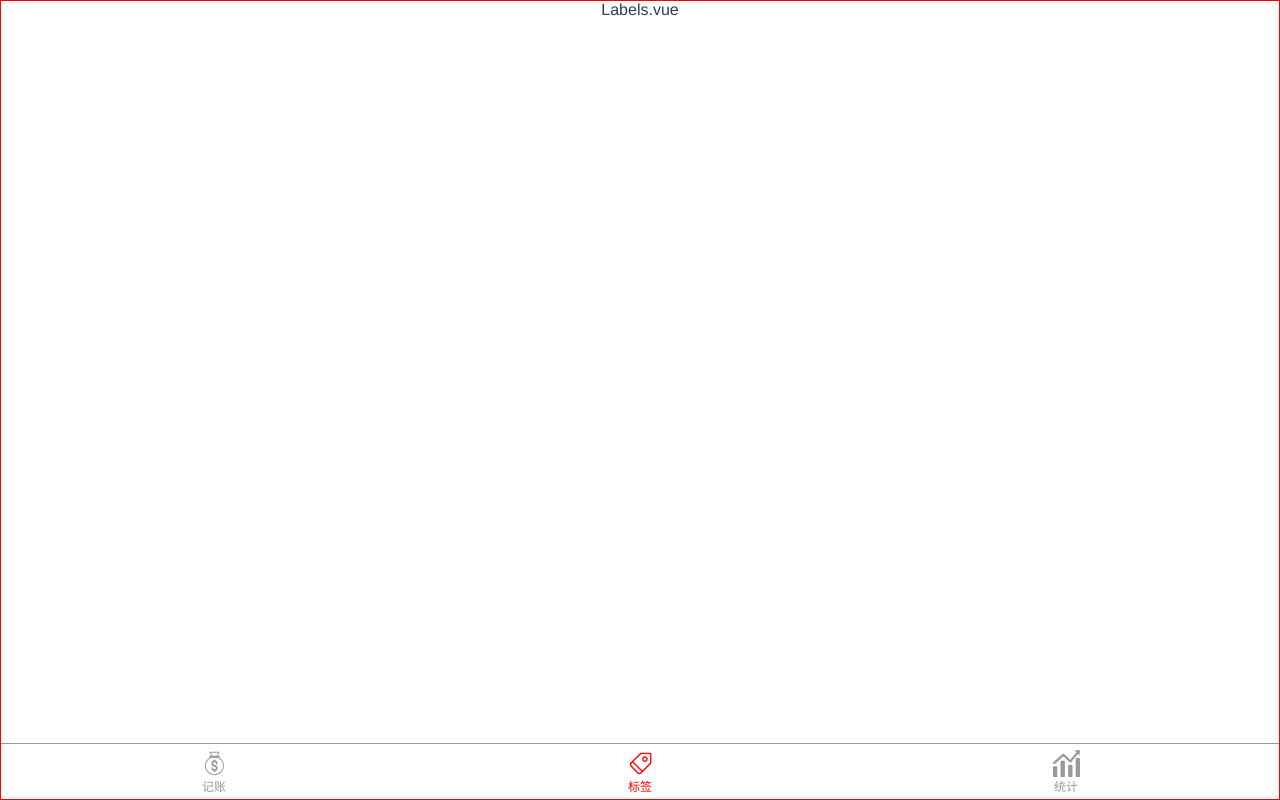
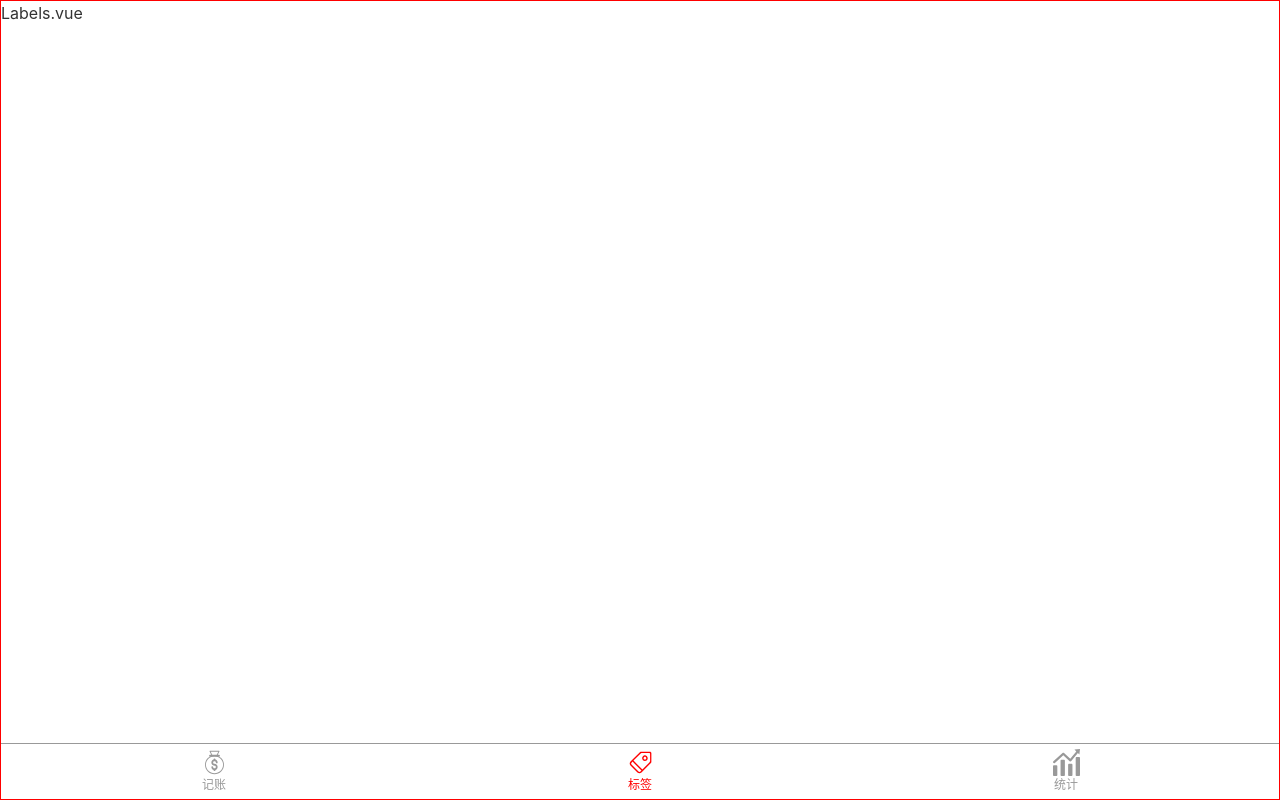
Before and after one commit to baishixueyi/one, a Vue app: page /#/labels in a window 1280 px wide. Built offline with nearby package versions, Linux system fonts and the light colour scheme.

Commit message:
样式重置和全局变量

```diff
--- a/src/App.vue
+++ b/src/App.vue
@@ -5,33 +5,13 @@
 </template>
 
 <style lang="scss">
-* {
-  box-sizing: border-box;
-  padding:0;
-  margin:0;
-}
-a {
-  text-decoration: none;
-  color: inherit;
-}
+@import '~@/assets/style/reset.scss';
+@import '~@/assets/style/helper.scss';
 #app {
-  font-family: Avenir, Helvetica, Arial, sans-serif;
+  font-family: $font-hei;
   -webkit-font-smoothing: antialiased;
   -moz-osx-font-smoothing: grayscale;
-  text-align: center;
-  color: #2c3e50;
-}
-
-#nav {
-  padding: 30px;
-
-  a {
-    font-weight: bold;
-    color: #2c3e50;
-
-    &.router-link-exact-active {
-      color: #42b983;
-    }
-  }
+  line-height: 1.5;
+  color: #333;
 }
 </style>
--- /dev/null
+++ b/src/assets/style/helper.scss
@@ -0,0 +1,4 @@
+$font-hei:-apple-system, "Noto Sans", "Helvetica Neue", Helvetica, "Nimbus Sans L", Arial, "Liberation Sans", "PingFang SC", "Hiragino Sans GB", "Noto Sans CJK SC", "Source Han Sans SC", "Source Han Sans CN", "Microsoft YaHei", "Wenquanyi Micro Hei", "WenQuanYi Zen Hei", "ST Heiti", SimHei, "WenQuanYi Zen Hei Sharp", sans-serif;
+$font-song:Georgia, "Nimbus Roman No9 L", "Songti SC", "Noto Serif CJK SC", "Source Han Serif SC", "Source Han Serif CN", STSong, "AR PL New Sung", "AR PL SungtiL GB", NSimSun, SimSun, "TW\-Sung", "WenQuanYi Bitmap Song", "AR PL UMing CN", "AR PL UMing HK", "AR PL UMing TW", "AR PL UMing TW MBE", PMingLiU, MingLiU, serif;
+$font-kai:Baskerville, Georgia, "Liberation Serif", "Kaiti SC", STKaiti, "AR PL UKai CN", "AR PL UKai HK", "AR PL UKai TW", "AR PL UKai TW MBE", "AR PL KaitiM GB", KaiTi, KaiTi_GB2312, DFKai-SB, "TW\-Kai", serif;
+$color-lineheight:#f00;
--- /dev/null
+++ b/src/assets/style/reset.scss
@@ -0,0 +1,9 @@
+* {
+    box-sizing: border-box;
+    padding:0;
+    margin:0;
+  }
+  a {
+    text-decoration: none;
+    color: inherit;
+  }
--- a/src/components/Nav.vue
+++ b/src/components/Nav.vue
@@ -12,6 +12,7 @@
 export default Vue.extend({});
 </script>
 <style lang="scss" scoped>
+@import '~@/assets/style/helper.scss';
     nav{
         display: flex;
         justify-content: center;
@@ -33,7 +34,7 @@
             }
         }
         > .item.select {
-            color:red;
+            color:$color-lineheight;
         }
     }
 </style>
```
